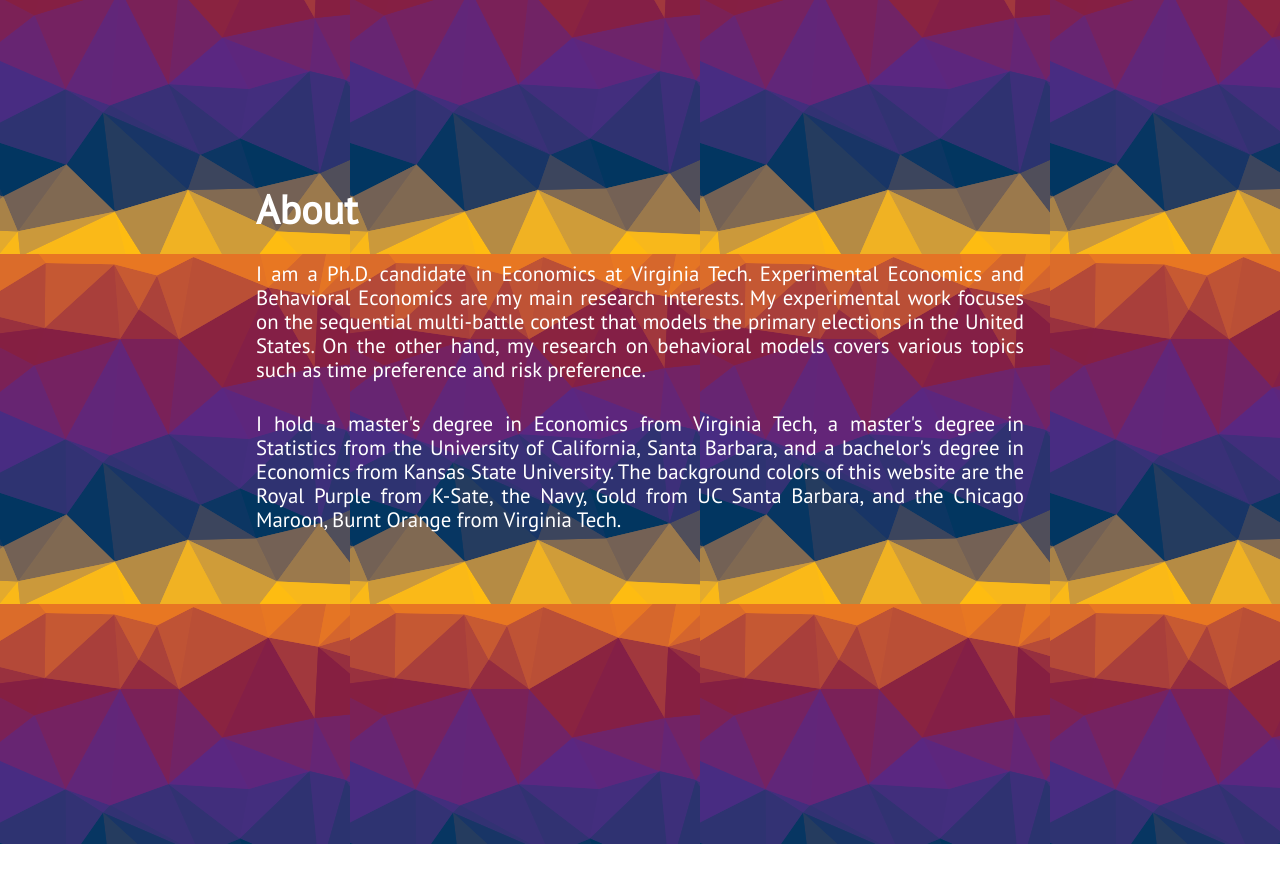
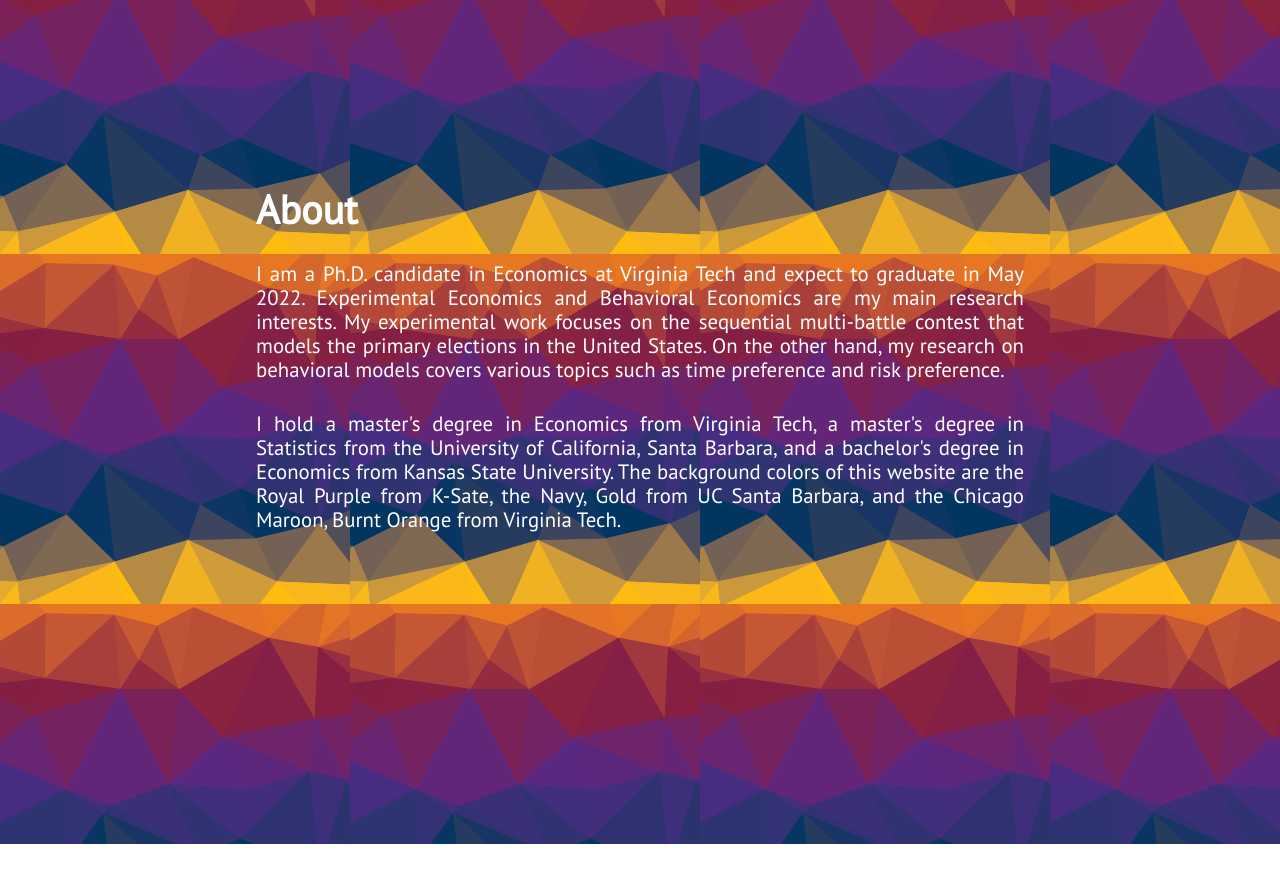
Before and after one commit to KevinKCV/kevinzou, a Jekyll site: the page built from index.html, in a window 1280 px wide and 900 px high, scrolled down 2056 px. Shown: the top 883 px of the window. Built offline with Jekyll 4.4.1, drawn with Linux system fonts in a browser that asks for light colours; nearby versions of some CDN libraries.

Commit message:
Update 01about.html

```diff
--- a/_includes/01about.html
+++ b/_includes/01about.html
@@ -3,7 +3,7 @@
         <div id="about-text">
             <div class="section-heading">About</div>
             <p class="paragraph-text justify-text">
-                I am a Ph.D. candidate in Economics at Virginia Tech.
+                I am a Ph.D. candidate in Economics at Virginia Tech and expect to graduate in May 2022.
                 Experimental Economics and Behavioral Economics are my main research interests.
                 My experimental work focuses on the sequential multi-battle contest that models the primary elections in the United States.
                 On the other hand, my research on behavioral models covers various topics such as time preference and risk preference.
```
